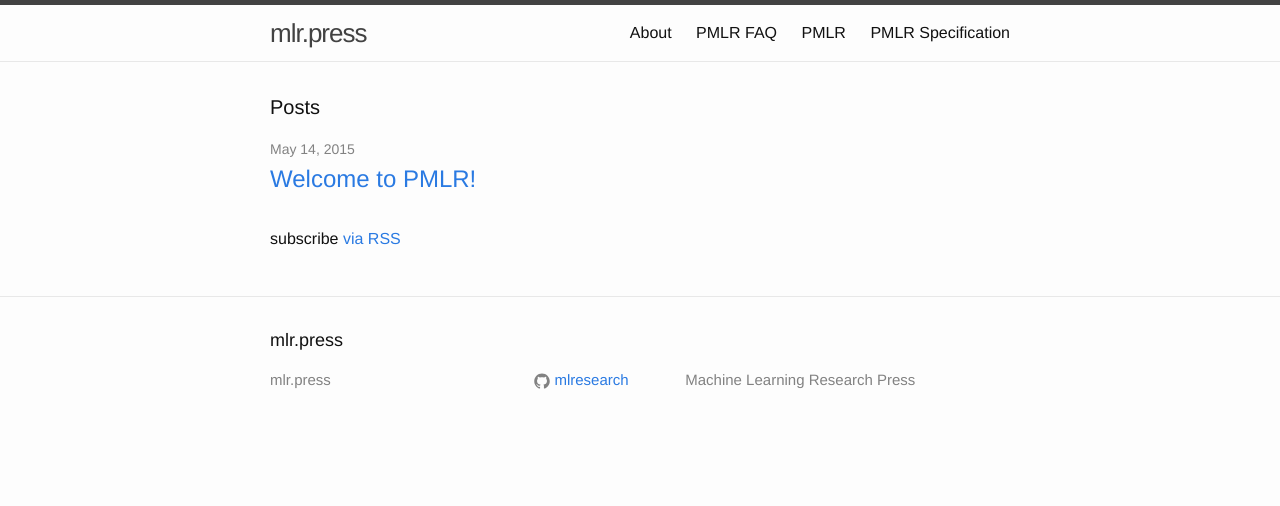
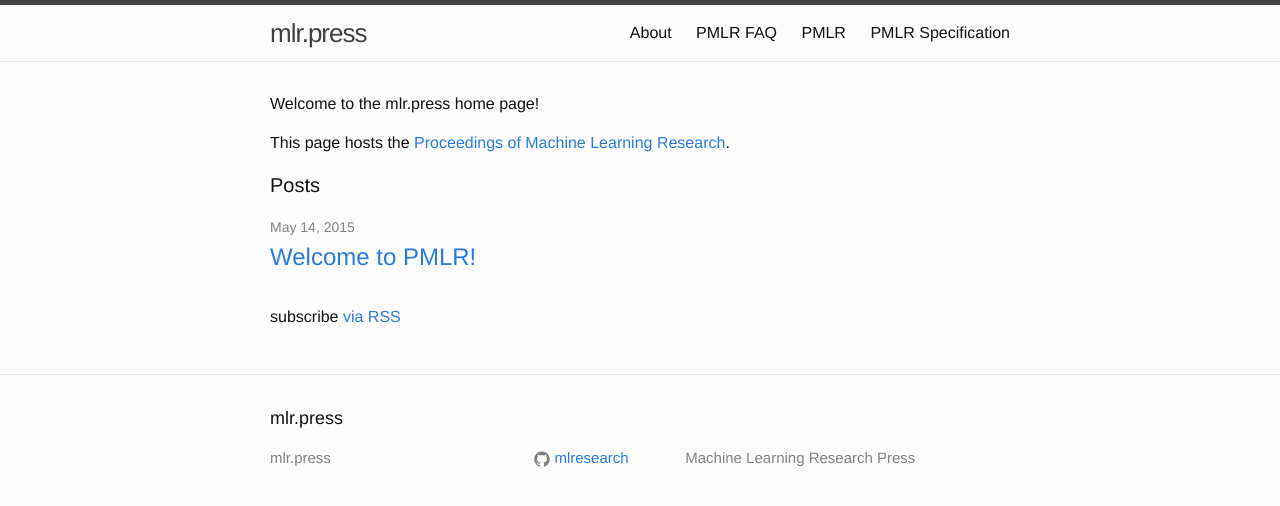
Before and after one commit to mlresearch/mlresearch.github.io, a Jekyll site: the page built from index.html, in a window 1280 px wide. Shown: the top 506 px of the page. Built offline with Jekyll 4.4.1, drawn with Linux system fonts in a browser that asks for light colours.

Commit message:
Update index.html

```diff
--- a/index.html
+++ b/index.html
@@ -1,6 +1,10 @@
 ---
 layout: default
 ---
+
+<p>Welcome to the mlr.press home page!
+
+<p>This page hosts the <a href="./pmlr.html">Proceedings of Machine Learning Research</a>.
 
 <div class="home">
 
```
